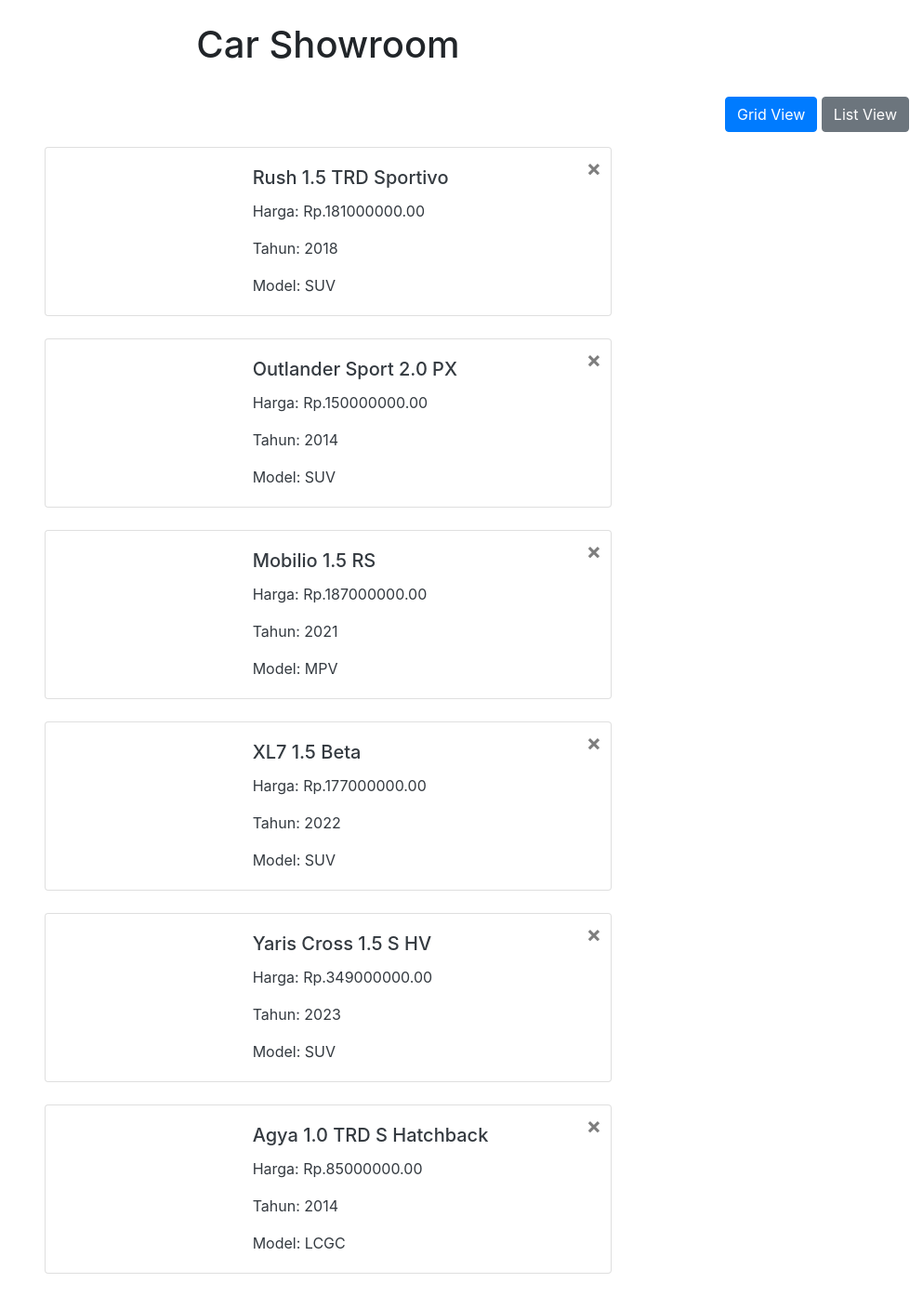
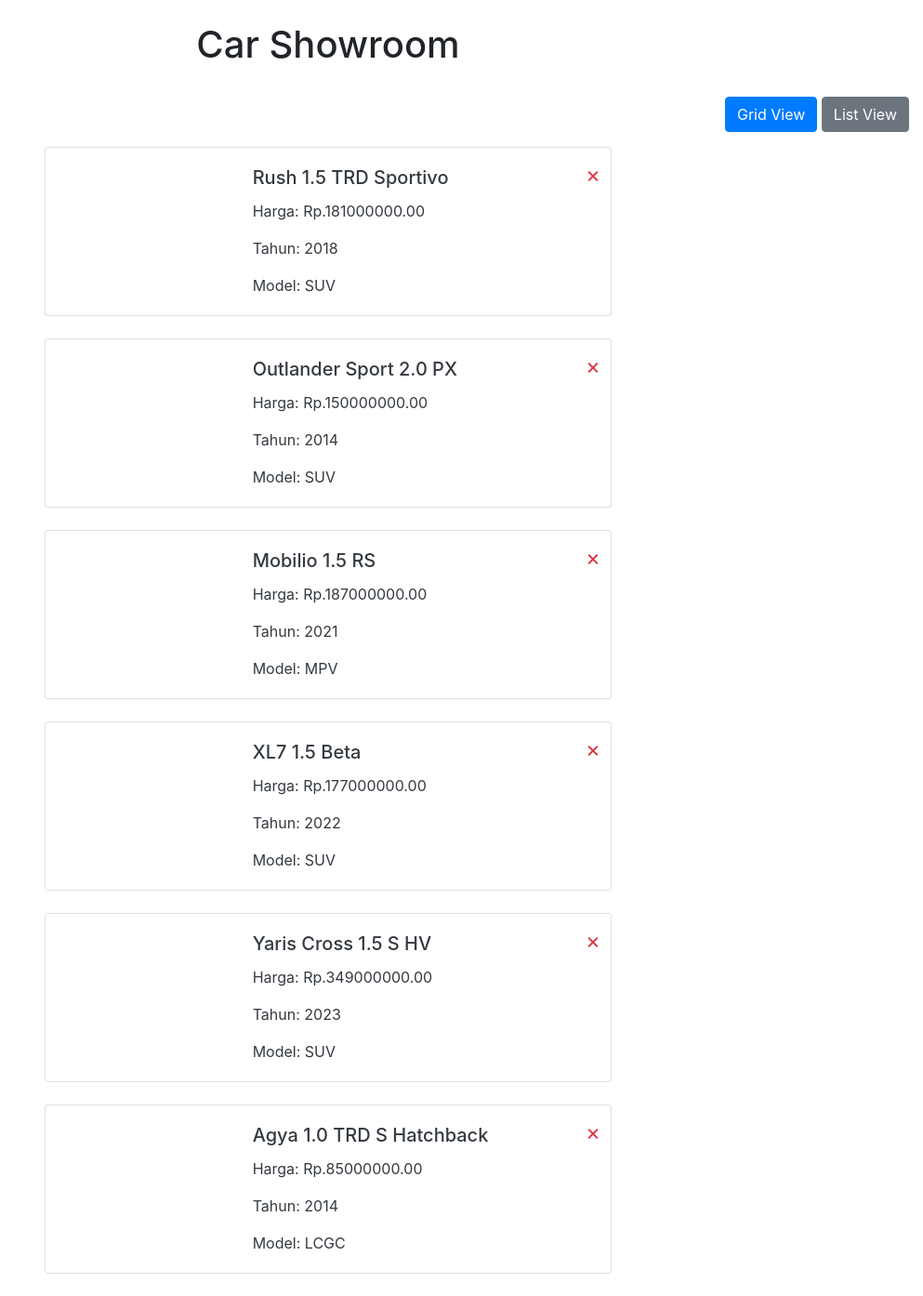
Before and after one commit to xarksy/carShowroom, a Django app: page / in a window 1280 px wide. Shown: the whole page at 93% size, without its empty margins (287-1280 px from the left). Run offline with Django 5.2, Linux system fonts and the light colour scheme; data comes from the database, SQL or seed files in the repository; both versions use the stored data as it was after the commit; some libraries are stand-ins or nearby versions.

Commit message:
delete button di list works

```diff
--- a/showroomCar/cars/templates/cars/index.html
+++ b/showroomCar/cars/templates/cars/index.html
@@ -26,11 +26,16 @@
         <div class="row" id="car-container" data-view="list">
             {% for car in cars %}
             <div class="col-md-6 offset-md-3 mb-4 car-item list-view">
-                <a href="{% url 'delete_car' car.id %}" class="text-decoration-none text-dark" style="font-weight: normal; text-decoration: none;">
+
                 <div class="card position-relative">
-                <button type="button" class="close position-absolute" style="top: 10px; right: 10px;" aria-label="Close" href="{% url 'delete_car' car.id %}">
+                    <form method="POST" action="{% url 'delete_car' car.id %}" style="position: absolute; top: 10px; right: 10px; z-index: 10;">
+                        {% csrf_token %}
+                        <button type="submit" onclick="return confirm('Yakin ingin menghapus mobil ini?')" class="btn btn-link text-danger p-0" style="font-size: 1.5rem;">&times;</button>
+                    </form>
+                    <a href="{% url 'detail_car' car.id %}" class="text-decoration-none text-dark" style="font-weight: normal; text-decoration: none;">
+                {% comment %} <button type="button" class="close position-absolute" style="top: 10px; right: 10px;" aria-label="Close" href="{% url 'delete_car' car.id %}">
                     <span aria-hidden="true">&times;</span>
-                </button>
+                </button> {% endcomment %}
                 <div class="row no-gutters">
                     <div class="col-md-4">
                     <img src="{{ car.image.url }}" class="card-img" alt="{{ car.name }}">
@@ -47,6 +52,10 @@
                 </div>
             </div>
             <div class="col-md-4 mb-4 car-item grid-view d-none">
+                <form method="POST" action="{% url 'delete_car' car.id %}" style="position: absolute; top: 10px; right: 10px; z-index: 10;">
+                    {% csrf_token %}
+                    <button type="submit" onclick="return confirm('Yakin ingin menghapus mobil ini?')" class="btn btn-link text-danger p-0" style="font-size: 1.5rem;">&times;</button>
+                </form>
                 <a href="{% url 'detail_car' car.id %}" class="text-decoration-none text-dark" style="font-weight: normal; text-decoration: none;">
                 <div class="card">
                 <img src="{{ car.image.url }}" class="card-img-top" alt="{{ car.name }}">
```
Also changed, not shown: showroomCar/db.sqlite3.
